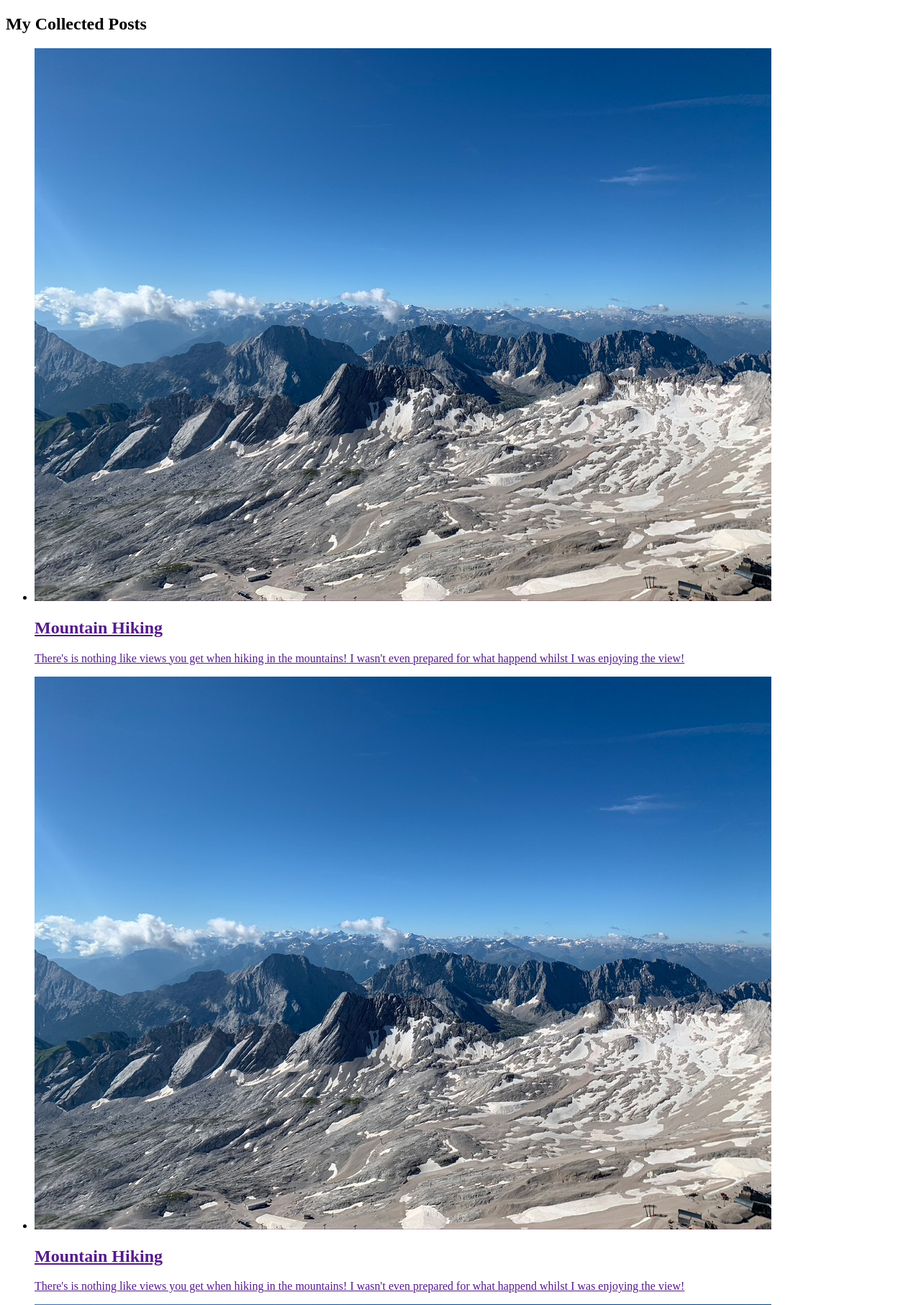
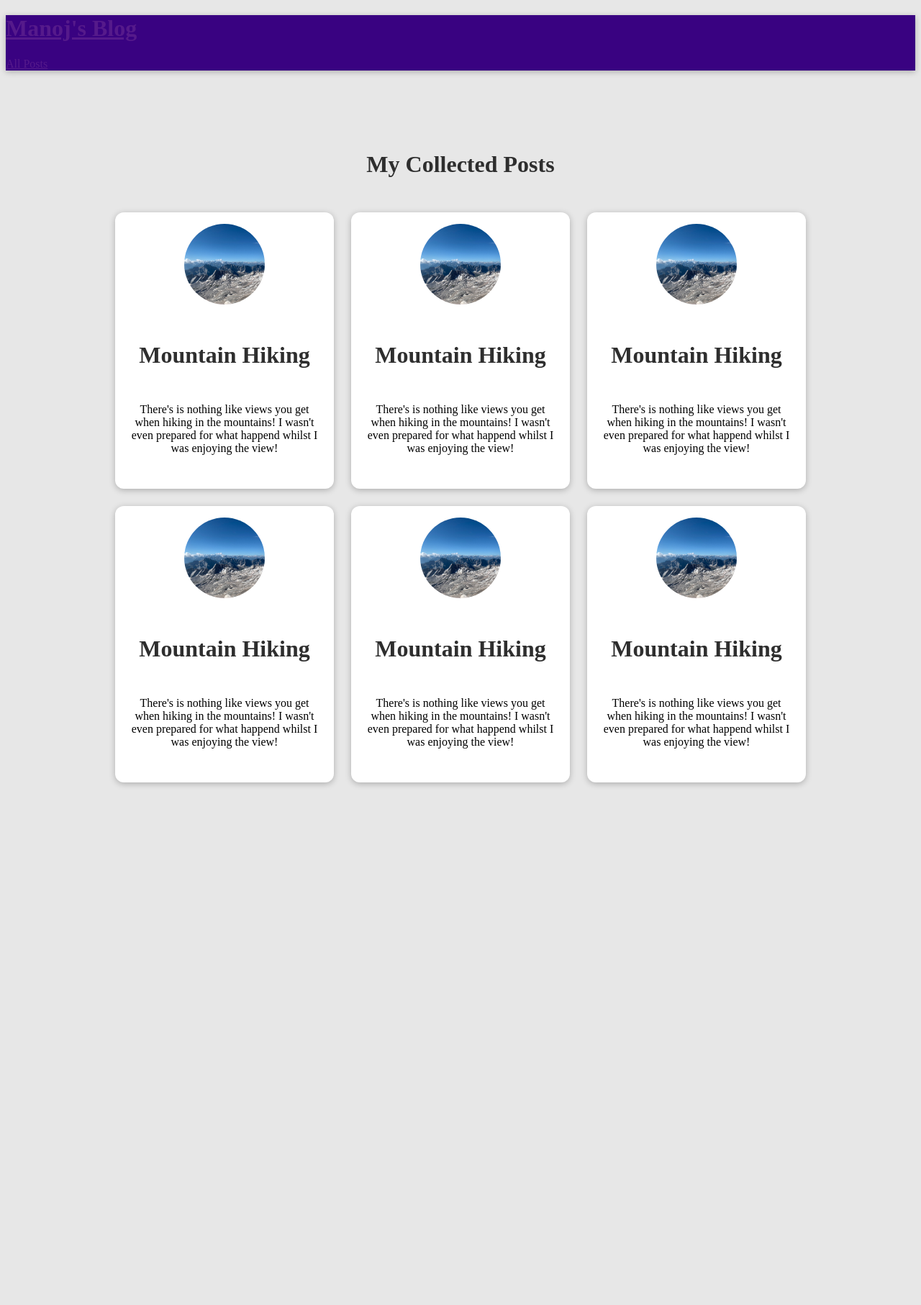
Before and after one commit to Manoj-Ghosh/U_course_my_site_project, a Django app: page /posts in a window 1280 px wide. Shown: the top 1813 px of the page at 72% size. After the commit the page ends 1092 px from the top, so only its background shows below. Run offline with Django 5.2, Linux system fonts and the light colour scheme.

Commit message:
muultiple css changes happens in all-posts.css index.css post.css file

```diff
--- /dev/null
+++ b/My_Site/blog/static/blog/all-posts.css
@@ -0,0 +1,43 @@
+body {
+    background-color: #e7e7e7;
+  }
+
+  #main-navigation {
+    background-color: #390281;
+    box-shadow: 0 2px 8px rgba(0, 0, 0, 0.25);
+  }
+
+  #all-posts {
+    margin: 7rem auto;
+    width: 90%;
+    max-width: 60rem;
+  }
+
+  #all-posts h2 {
+    text-align: center;
+    font-size: 2rem;
+    color: #2e2e2e;
+    margin: 3rem 0;
+  }
+
+  ul {
+    list-style: none;
+    margin: 0;
+    padding: 0;
+    display: grid;
+    grid-template-columns: repeat(auto-fill, minmax(17rem, 1fr));
+    gap: 1.5rem;
+  }
+
+  .post img {
+    width: 7rem;
+    height: 7rem;
+  }
+
+  .post a {
+    height: 22rem;
+    transform-origin: center;
+    box-shadow: 0 2px 8px rgba(0, 0, 0, 0.25);
+    border-radius: 12px;
+    background-color: white;
+  }
--- a/My_Site/blog/static/blog/index.css
+++ b/My_Site/blog/static/blog/index.css
@@ -9,7 +9,7 @@
   margin: 3rem auto;
 }
 
-#welcome header img {
+#welcome img {
   width: 10rem;
   height: 10rem;
   object-fit: cover;
@@ -100,28 +100,3 @@
   font-size: 1.5rem;
   color: #353535;
 }
-
-#main-navigation h1 {
-  width: 100%;
-  height: 5rem;
-  display: flex;
-  justify-content: space-between;
-  align-items: center;
-  padding: 0 10%;
-  position: absolute;
-  top: 0;
-  left: 0;
-}
-
-#main-navigation nav {
-  width: 10rem;
-  height: 30rem;
-
-  display: flex;
-  justify-content: space-between;
-  align-items: center;
-  padding: 0 10%;
-  position: absolute;
-  top: 0;
-  left: 0;
-}
--- /dev/null
+++ b/My_Site/blog/static/blog/post.css
@@ -0,0 +1,44 @@
+.post {
+
+    display: flex;
+    flex-direction: column;
+    align-items: center;
+    text-align: center;
+  }
+
+  .post a {
+    text-decoration: none;
+    color: black;
+    transition: all 0.2s ease;
+    padding: 1rem;
+  }
+
+  .post a:hover,
+  .post a:active {
+    transform: scale(1.1);
+    background-color: #6305dd;
+    color: white;
+  }
+
+  .post img {
+    width: 5rem;
+    height: 5rem;
+    object-fit: cover;
+    border-radius: 50%;
+  }
+
+  .post h3 {
+    margin: 0.23rem 0;
+  }
+
+  .post time {
+    color :#666666;
+    margin: 0.25rem;
+    font-style: italic;
+    font-size: 0.85rem;
+  }
+
+  .post:hover time,
+  .post:active time {
+    color: white;
+  }
--- a/My_Site/blog/templates/blog/all-posts.html
+++ b/My_Site/blog/templates/blog/all-posts.html
@@ -7,7 +7,9 @@
 
 {% block css_files%}
 
-    <link rel = "stylesheet" href = "{% static "blog/index.css" %}"/>
+    <link rel = "stylesheet" href = "{% static "blog/post.css" %}"/>
+
+    <link rel = "stylesheet" href = "{% static "blog/all-posts.css" %}"/>
 
 {% endblock %}
 
--- a/My_Site/blog/templates/blog/index.html
+++ b/My_Site/blog/templates/blog/index.html
@@ -7,6 +7,8 @@
 {%endblock%}
 
 {% block css_files%}
+
+    <link rel = "stylesheet" href = "{% static "blog/post.css" %}"/>
 
     <link rel = "stylesheet" href = "{% static "blog/index.css" %}"/>
 
--- a/My_Site/templates/base.html
+++ b/My_Site/templates/base.html
@@ -14,6 +14,12 @@
 
   </head>
   <body>
+    <header id = "main-navigation">
+      <h1><a href= ""> Manoj's Blog </a></h1>
+      <nav>
+        <a href = "">All Posts</a>
+      </nav>
+    </header>
     {% block content %}
 
     {% endblock %}
```
Also changed, not shown: My_Site/static/app.css (+25 -0 lines).
